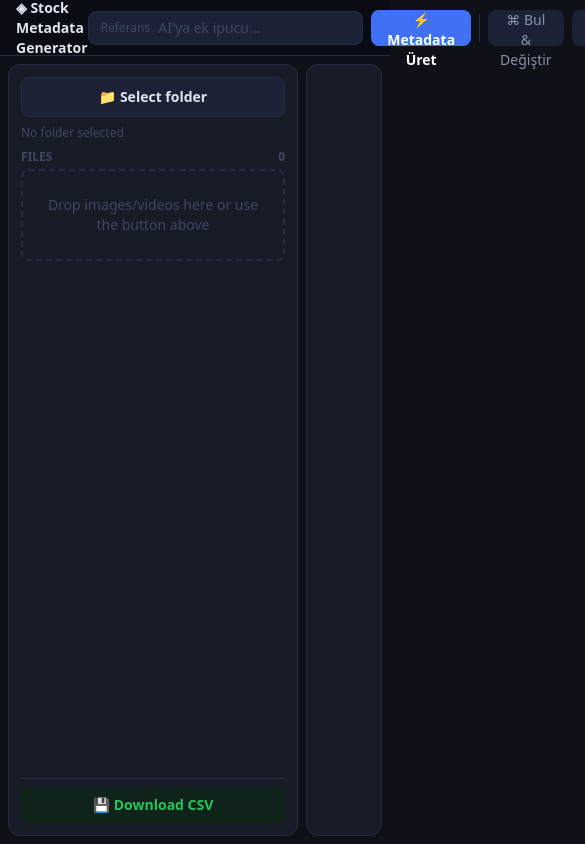
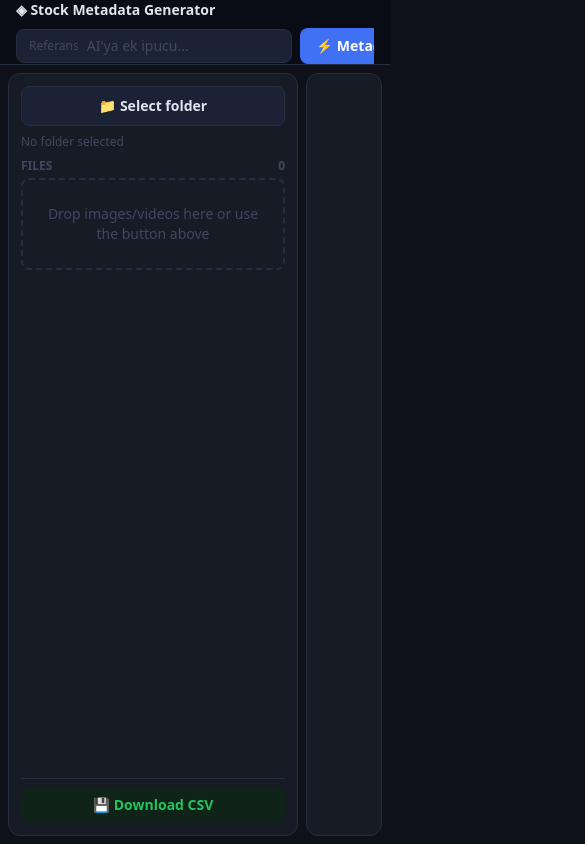
Before and after one commit to mutlumehmet/stock-image-metadata-generator, a React (Vite) app in the folder web/: page / in a window 390 px wide. Shown: the top 844 px of the page, 585 px wide, since content can reach past the window. Built offline with nearby package versions, Linux system fonts and the light colour scheme.

Commit message:
butonlar düz yapıldı

```diff
--- a/web/src/App.tsx
+++ b/web/src/App.tsx
@@ -505,9 +505,9 @@ function Toolbar({
 }) {
   const { hint, setHint } = useApp();
   return (
-    <header className="h-14 flex items-center justify-between px-4 bg-[#090c14] border-b border-border shrink-0">
+    <header className="px-4 bg-[#090c14] border-b border-border shrink-0 flex flex-col gap-2 sm:h-14 sm:flex-row sm:items-center sm:justify-between">
       <span className="text-text font-semibold text-sm">◈ Stock Metadata Generator</span>
-      <div className="flex items-center gap-2">
+      <div className="flex items-center gap-2 flex-nowrap overflow-x-auto whitespace-nowrap">
         <div className="flex items-center rounded-lg border border-border bg-card2 px-3 py-1.5">
           <span className="text-text3 text-xs mr-2">Referans</span>
           <input type="text" value={hint} onChange={(e) => setHint(e.target.value)} placeholder="AI'ya ek ipucu..." className="w-48 bg-transparent border-0 text-text text-sm placeholder-text3 outline-none" />
```
Also changed, not shown: 1 other file (tests, documents, lock files or other folders).
